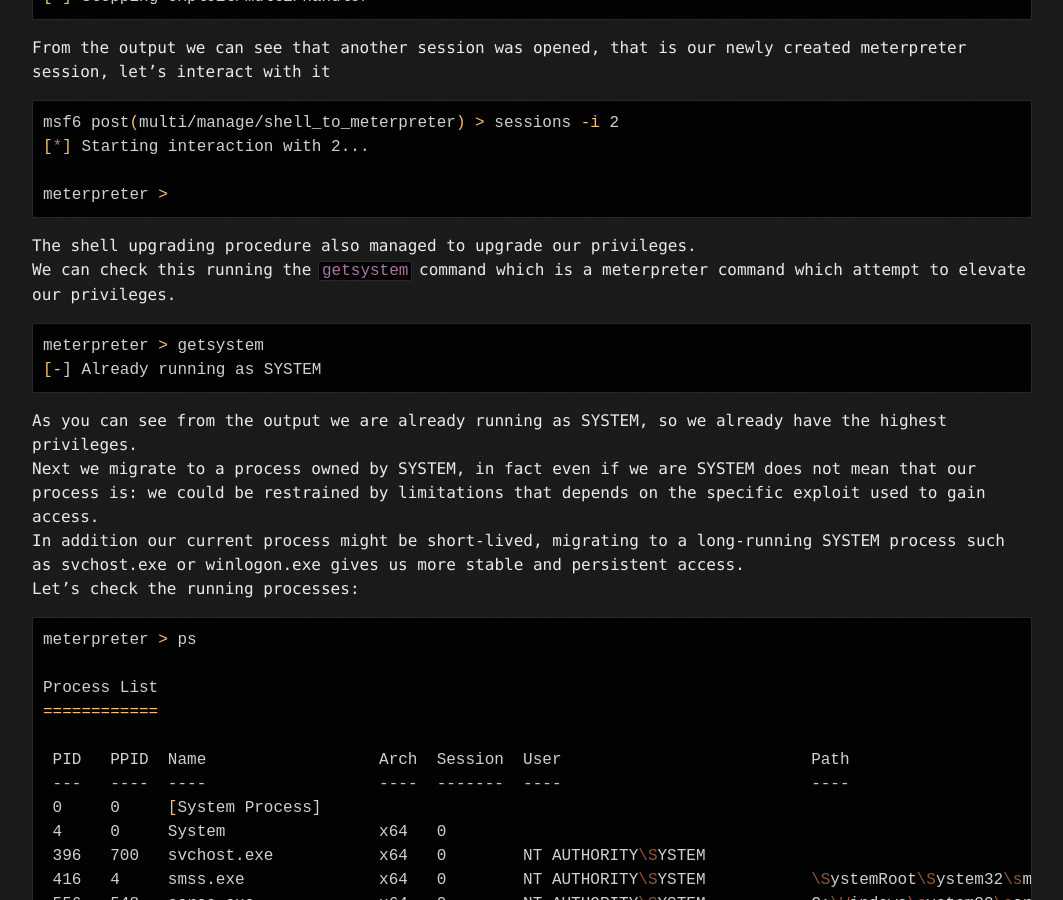
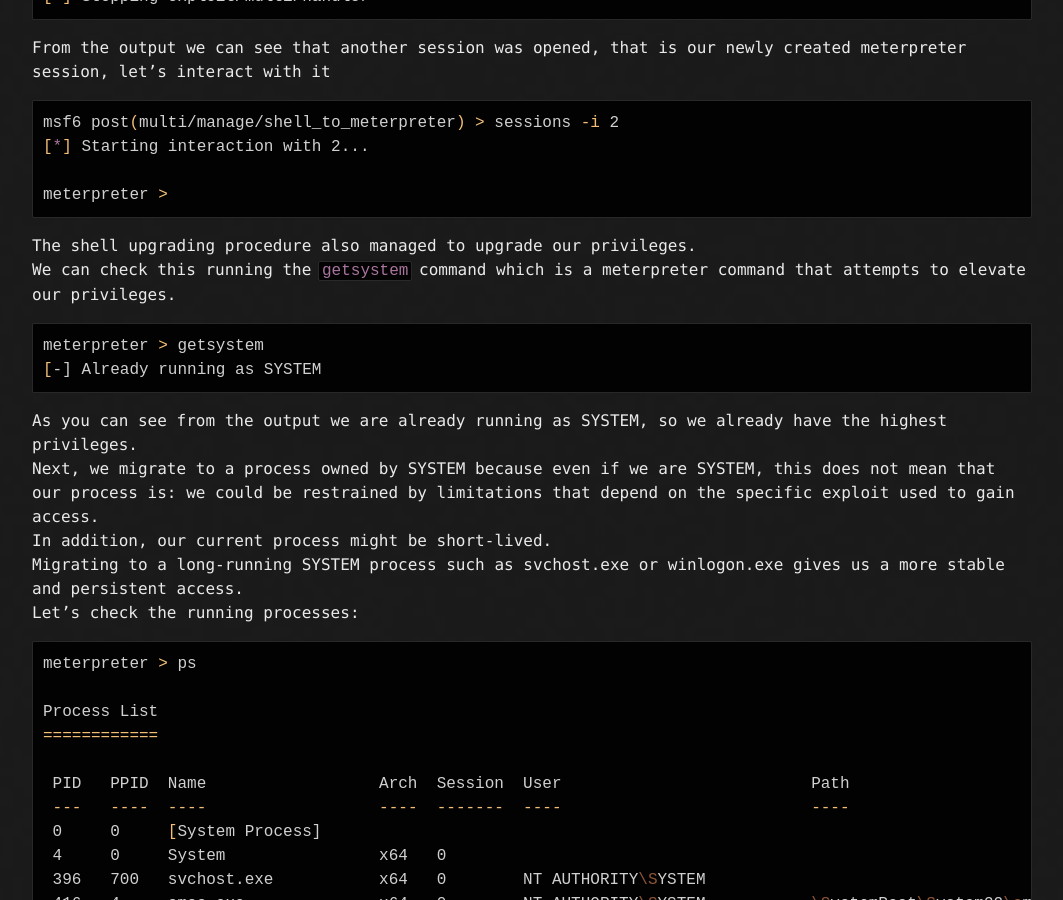
Before and after one commit to n-califano/n-califano.github.io, a Jekyll site: the page built from _posts/2024-09-13-tryhackme-blue-room.md, in a window 1280 px wide and 900 px high, scrolled down 5818 px. Shown: the whole window, without its empty margins (108-1171 px from the left). Built offline with Jekyll 4.4.1, drawn with Linux system fonts in a browser that asks for light colours; some of the changed text lies outside the part shown.

Commit message:
fixed blue room article

````diff
--- a/_posts/2024-09-13-tryhackme-blue-room.md
+++ b/_posts/2024-09-13-tryhackme-blue-room.md
@@ -250,7 +250,7 @@
 ```
 
 The shell upgrading procedure also managed to upgrade our privileges.
-We can check this running the `getsystem` command which is a meterpreter command which attempt to elevate our privileges.
+We can check this running the `getsystem` command which is a meterpreter command that attempts to elevate our privileges.
 
 ```bash
 meterpreter > getsystem
@@ -258,8 +258,9 @@
 ```
 
 As you can see from the output we are already running as SYSTEM, so we already have the highest privileges.
-Next we migrate to a process owned by SYSTEM, in fact even if we are SYSTEM does not mean that our process is: we could be restrained by limitations that depends on the specific exploit used to gain access.
-In addition our current process might be short-lived, migrating to a long-running SYSTEM process such as svchost.exe or winlogon.exe gives us more stable and persistent access.
+Next, we migrate to a process owned by SYSTEM because even if we are SYSTEM, this does not mean that our process is: we could be restrained by limitations that depend on the specific exploit used to gain access.
+In addition, our current process might be short-lived.
+Migrating to a long-running SYSTEM process such as svchost.exe or winlogon.exe gives us a more stable and persistent access.
 Let's check the running processes:
 
 ```bash
@@ -473,8 +476,9 @@
 
 meterpreter > cat flag2.txt
 flag{sam_database_elevated_access}meterpreter >
+```
 
-```
+**Question:** Flag 2? **flag{sam_database_elevated_access}**
 
 The third flag is in an _excellent location to loot_ and has something to do with the administrator of the system.
 After looking around a bit in Jon's Users folder:
@@ -496,3 +500,7 @@
 meterpreter > cat flag3.txt
 flag{admin_documents_can_be_valuable}meterpreter >
 ```
+
+**Question:** Flag 3? **flag{admin_documents_can_be_valuable}**
+
+This concludes the Blue room, see you in the next one!
````
Also changed, not shown: other parts of _posts/2024-09-13-tryhackme-blue-room.md (+2 -0 lines).
